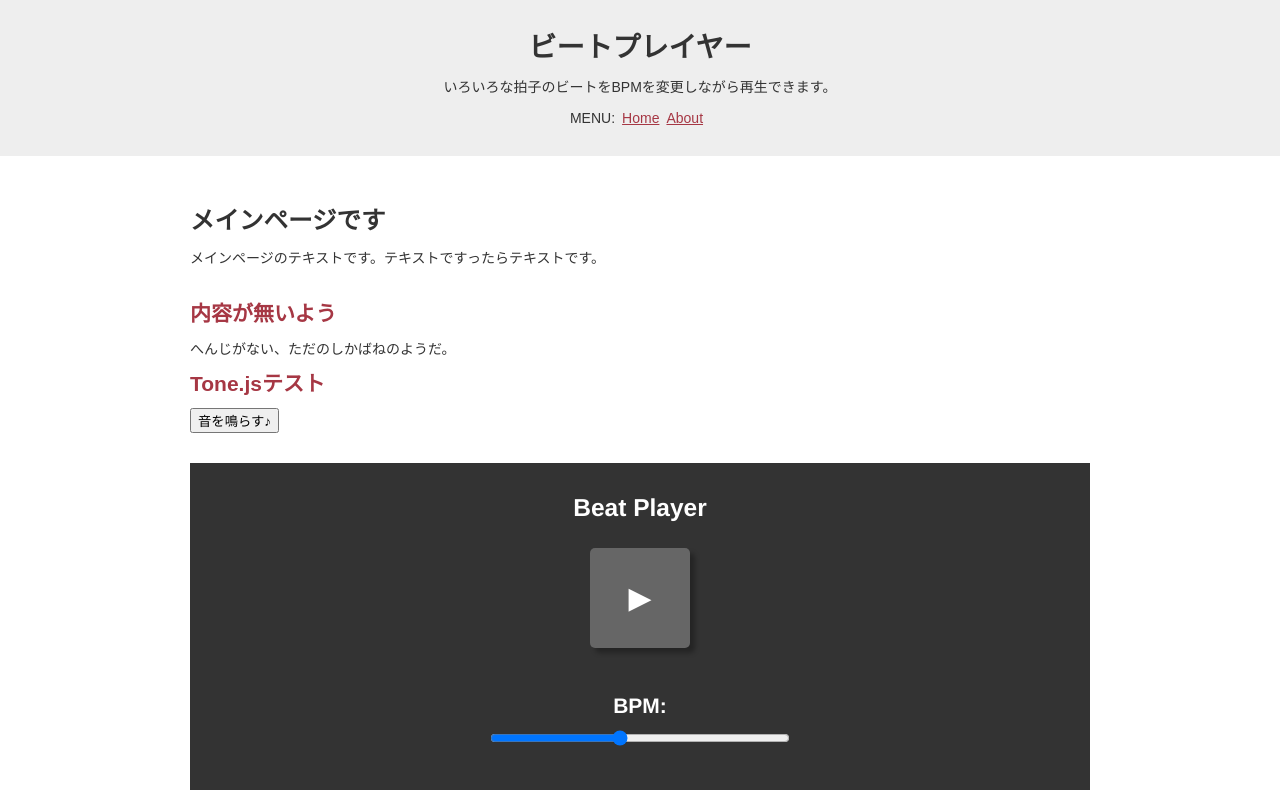
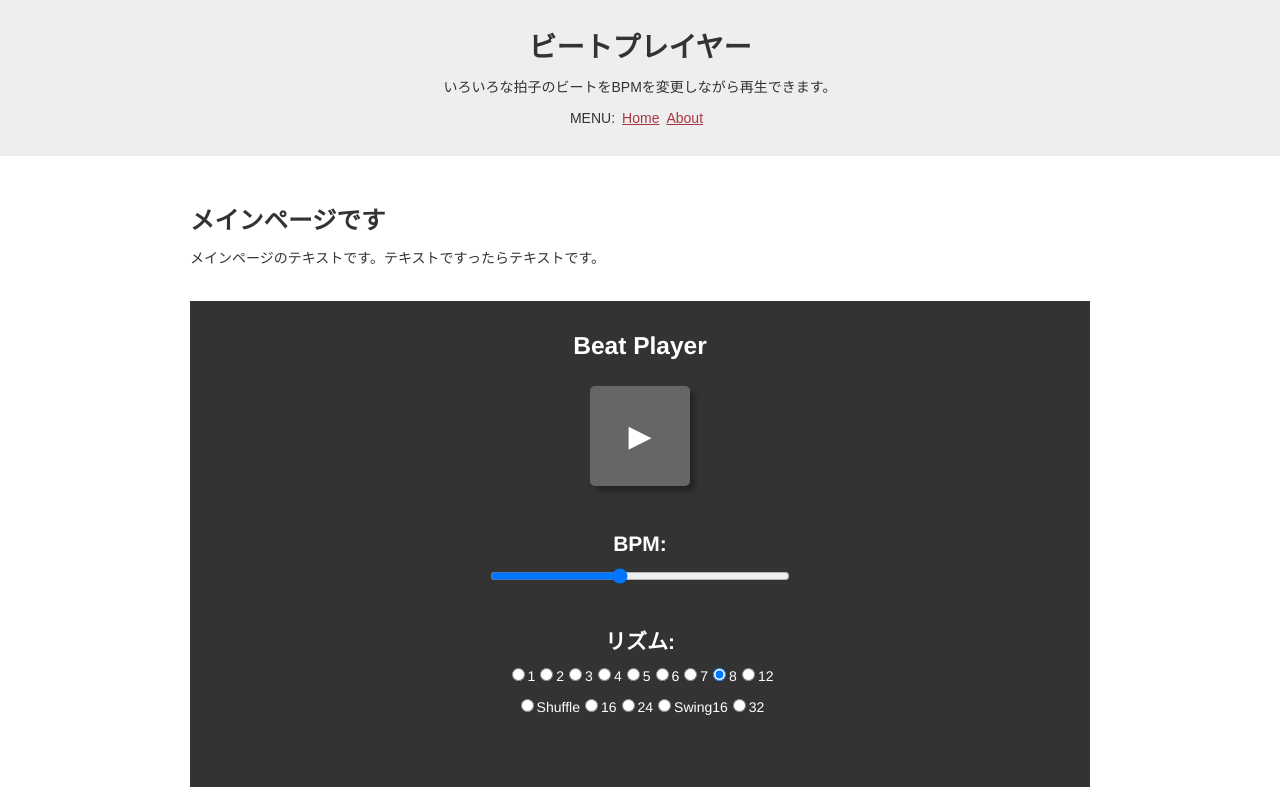
Before and after one commit to ryo-i/beat-player, a Next.js app: page / in a window 1280 px wide. Shown: the top 790 px of the page. Built offline with nearby package versions, Linux system fonts and the light colour scheme.

Commit message:
テストコードを削除 #3

```diff
--- a/components/Inner.tsx
+++ b/components/Inner.tsx
@@ -104,26 +104,9 @@ function Inner() {
   });
 
 
-  // Tone.js Test
-  const toneJsTest = () => {
-    //create a synth and connect it to the main output (your speakers)
-    const synth = new Tone.Synth().toDestination();
-
-    //play a middle 'C' for the duration of an 8th note
-    synth.triggerAttackRelease("C4", "8n");
-  };
-
-
-
   // JSX
   return (
     <>
-     <section>
-        <h2>内容が無いよう</h2>
-        <p>へんじがない、ただのしかばねのようだ。</p>
-        <h2>Tone.jsテスト</h2>
-        <button onClick={toneJsTest}>音を鳴らす♪</button>
-      </section>
       <BeatPlayer>
         <h1>Beat Player</h1>
         <ul id="pad">
```
Also changed, not shown: 1 other file (tests, documents, lock files or other folders).
